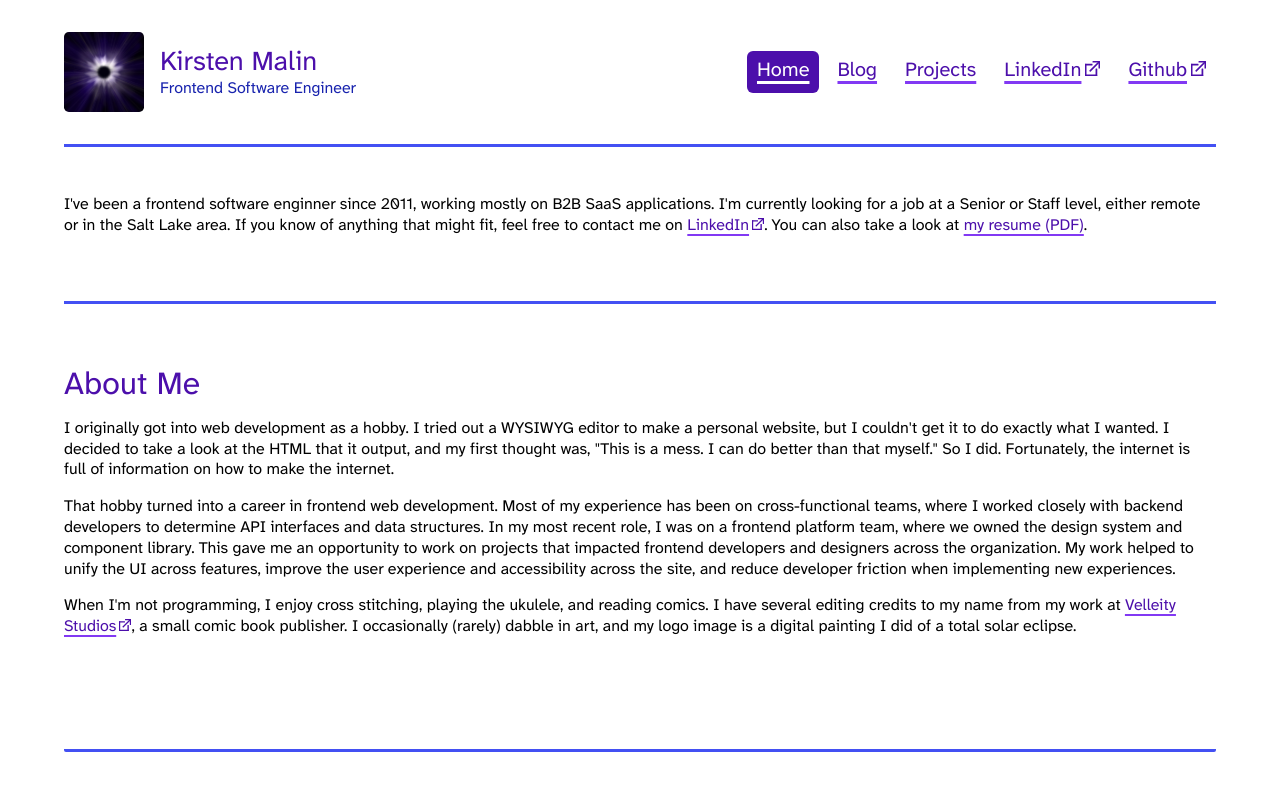
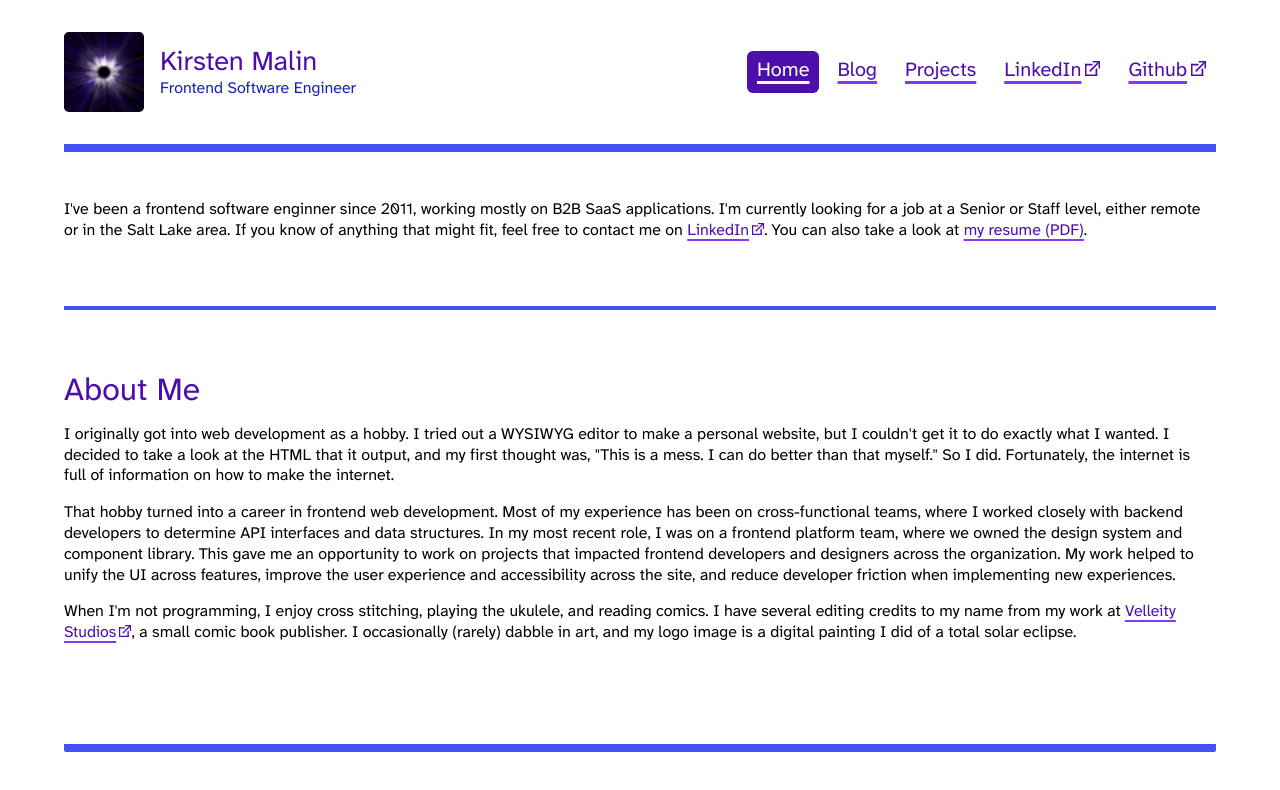
Before and after one commit to kirstenmalin/kirstenmalin.com, a React (Vite) app: page / in a window 1280 px wide. Shown: the top 790 px of the page. Built offline with nearby package versions, Linux system fonts and the light colour scheme.

Commit message:
Standardize page divider borders, fix header width/centering

```diff
--- a/src/components/header/header.module.css
+++ b/src/components/header/header.module.css
@@ -1,11 +1,13 @@
 .header {
-  border-block-end: solid 3px var(--color-secondary-light);
+  border-block-end: var(--border-page-bookends);
   display: flex;
   flex-direction: column;
   gap: 1rem;
   justify-content: space-between;
+  margin: 0 auto;
   max-width: var(--max-page-width);
   padding-block-end: 2rem;
+  width: 100%;
 
   @media (width >= 750px) {
     flex-direction: row;
--- a/src/components/main/main.module.css
+++ b/src/components/main/main.module.css
@@ -1,5 +1,5 @@
 .main {
-  border-block-end: solid 3px var(--color-secondary-light);
+  border-block-end: var(--border-page-bookends);
   border-radius: 0.125rem;
   flex-grow: 1;
   margin: 0 auto;
--- a/src/components/post/post.module.css
+++ b/src/components/post/post.module.css
@@ -6,6 +6,11 @@
   }
 }
 
+.divider:not(:last-of-type) {
+  border-block-end: var(--border-divider);
+  padding-block-end: 3rem;
+}
+
 .postTitle {
   font-size: 2em;
   margin-block-end: 1rem;
--- a/src/components/post/post.tsx
+++ b/src/components/post/post.tsx
@@ -1,15 +1,15 @@
 import type { ReactNode } from 'react';
 import H2 from '#components/h2';
 import PostTags from '#components/post-tags';
-import type { BlogPost } from '#data/blog-posts.types';
 import toKebabCase from '#utils/to-kebab-case';
+import type { PostProps } from './post.types';
 import styles from './post.module.css';
 
-export default function Post({ content, date, tags, title }: BlogPost): ReactNode {
+export default function Post({ content, date, hasDivider, tags, title }: PostProps): ReactNode {
   const postId = toKebabCase(title);
 
   return (
-    <article aria-labelledby={postId} className={styles.post}>
+    <article aria-labelledby={postId} className={`${styles.post} ${hasDivider ? styles.divider : ''}`}>
       <H2 id={postId}>{title}</ H2>
       <time dateTime={date}>{date}</time>
       { content.map((paragraph) => <p key={paragraph?.toString().slice(0,10)}>{paragraph}</p>) }
--- a/src/components/post/post.types.ts
+++ b/src/components/post/post.types.ts
@@ -0,0 +1,5 @@
+import type { BlogPost } from '#data/blog-posts.types';
+
+export type PostProps = BlogPost & {
+  hasDivider?: boolean;
+}
--- a/src/pages/blog/blog.tsx
+++ b/src/pages/blog/blog.tsx
@@ -8,7 +8,7 @@ export default function Blog(): ReactNode {
   return (
     <Main>
       <H1>Blog</H1>
-      { blogPosts.map((post) => <Post key={post.date} {...post} />) }
+      { blogPosts.map((post) => <Post key={post.date} hasDivider={true} {...post} />) }
     </Main>
   );
 }
--- a/src/pages/home/home.module.css
+++ b/src/pages/home/home.module.css
@@ -1,5 +1,5 @@
 .intro {
-  border-block-end: solid 3px var(--color-secondary-light);
+  border-block-end: var(--border-divider);
   margin: 0 0 4rem;
   padding: 0 0 4rem;
 }
--- a/src/styles/vars.css
+++ b/src/styles/vars.css
@@ -1,4 +1,6 @@
 :root {
+  --border-divider: solid 4px var(--color-secondary-light);
+  --border-page-bookends: solid 8px var(--color-secondary-light);
   --border-radius: 0.3em;
   --box-shadow-primary: 2px 2px 5px 3px var(--color-primary-lighter, black);
   --box-shadow-primary-small: 1px 1px 0 0 var(--color-primary-lighter, black);
```
